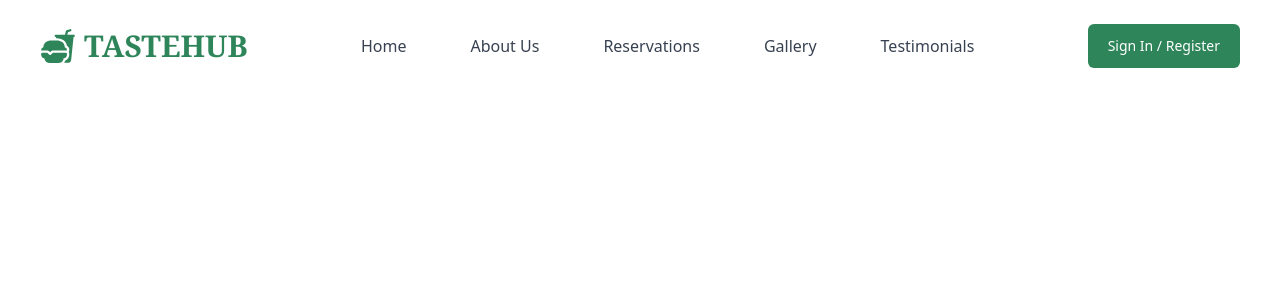
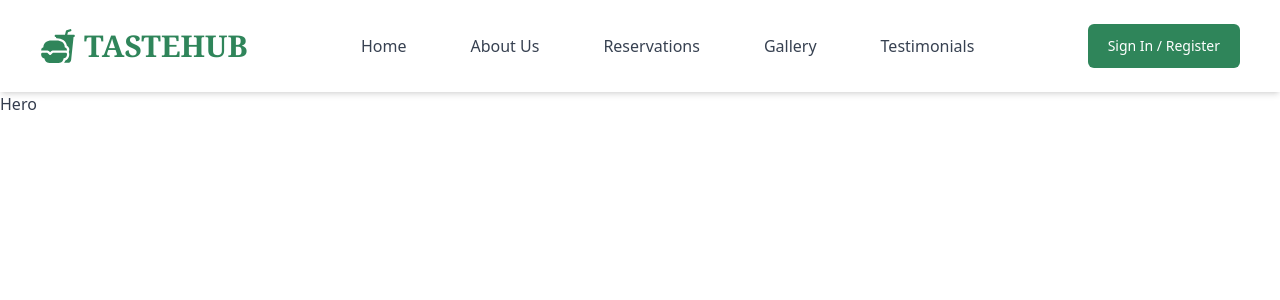
Before and after one commit to kameyaw14/Restaurant-Landing-Page, a React (Vite) app in the folder frontend/: page / in a window 1280 px wide. Shown: the top 300 px of the page. Built offline with nearby package versions, Linux system fonts and the light colour scheme.

Commit message:
adding hero

```diff
--- a/frontend/src/App.jsx
+++ b/frontend/src/App.jsx
@@ -1,5 +1,6 @@
 import React from "react";
 import NavBar from "./components/NavBar";
+import Hero from "./components/Hero";
 
 const App = () => {
   console.log(import.meta.env);
@@ -7,6 +8,10 @@
   return (
     <div className="overflow-x-hidden">
       <NavBar />
+
+      <div>
+        <Hero />
+      </div>
     </div>
   );
 };
--- /dev/null
+++ b/frontend/src/components/Hero.jsx
@@ -0,0 +1,7 @@
+import React from "react";
+
+const Hero = () => {
+  return <div>Hero</div>;
+};
+
+export default Hero;
```
